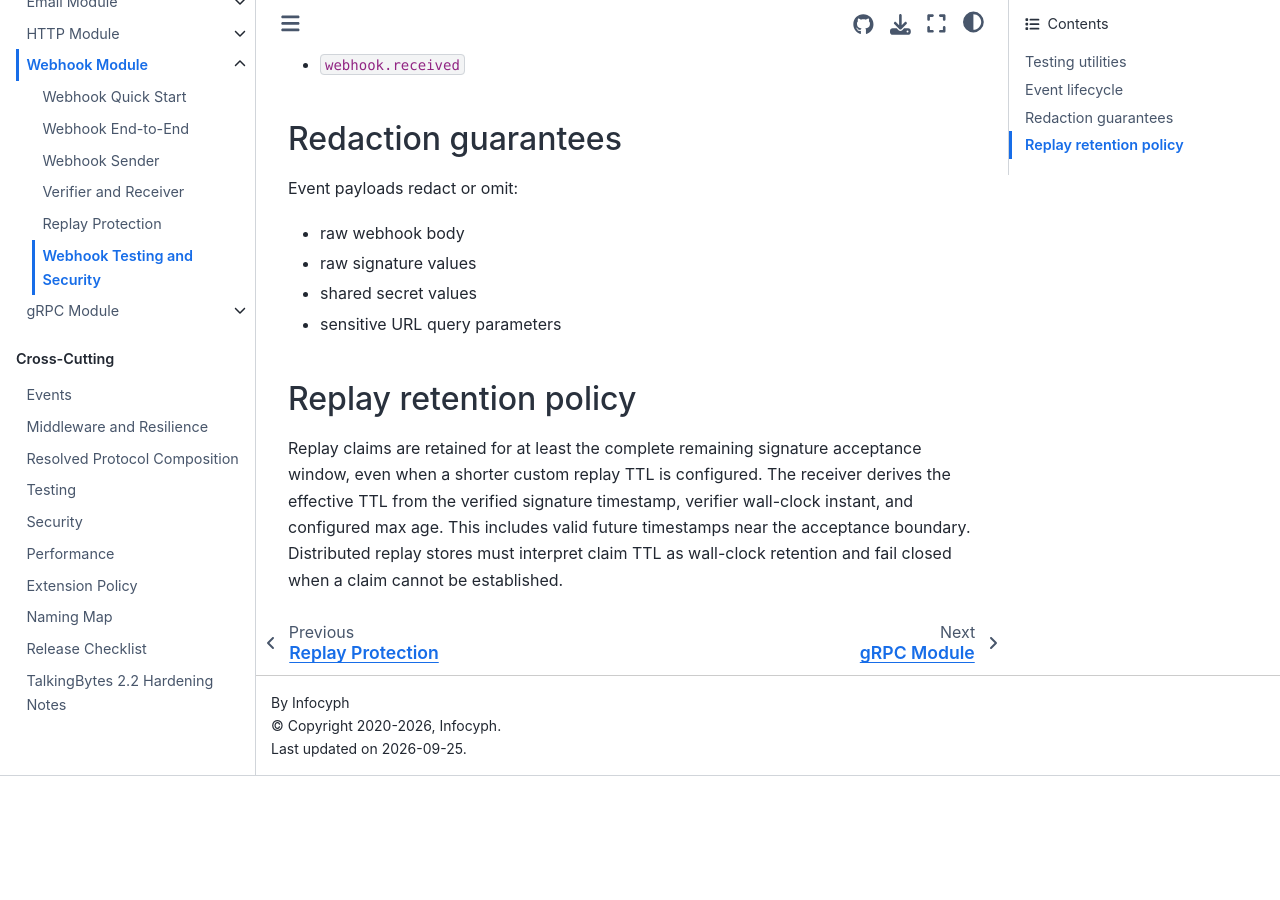
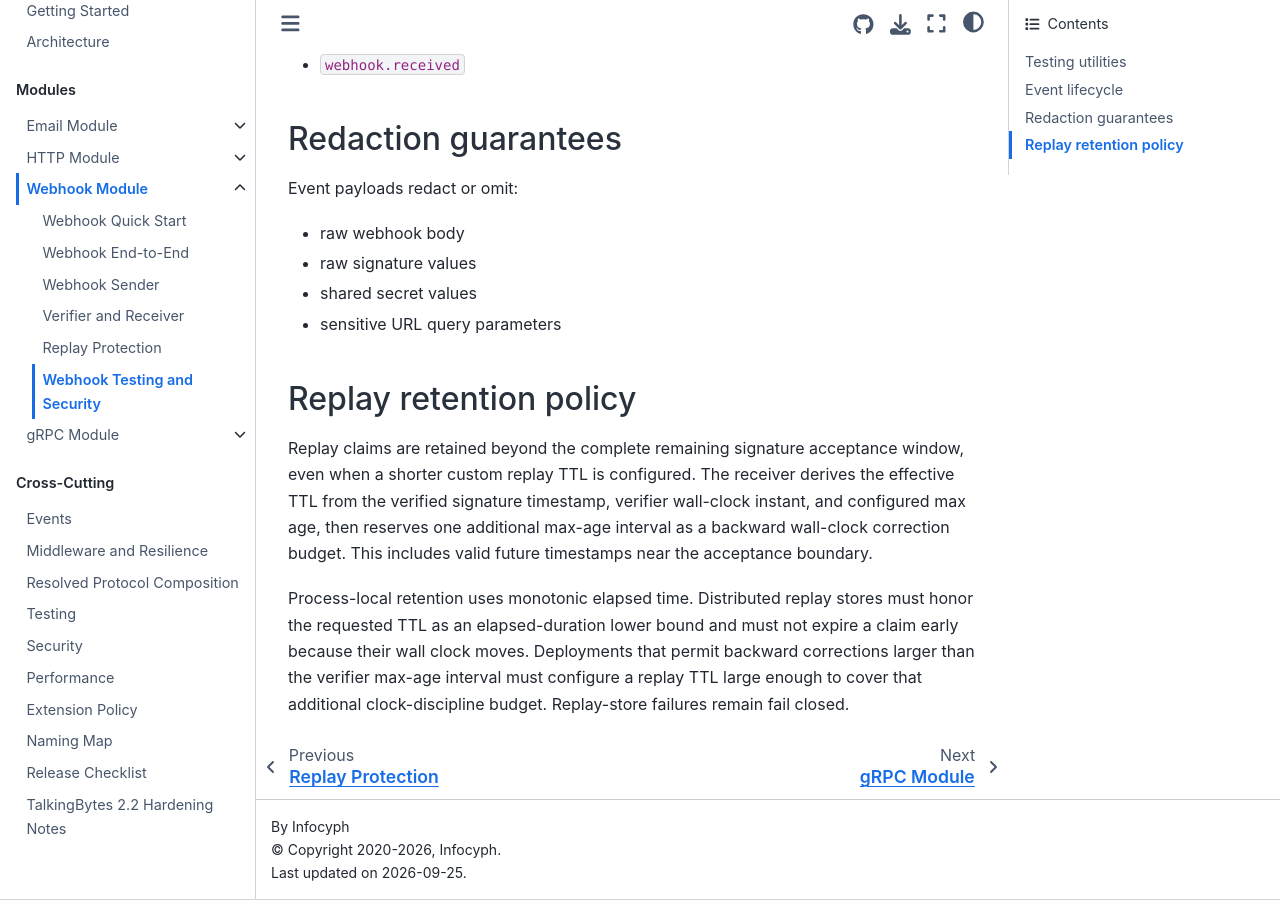
Before and after one commit to infocyph/TalkingBytes, a Sphinx documentation site: the page built from docs/webhook/testing-security.rst, in a window 1280 px wide and 900 px high, scrolled down 619 px. Built offline with Sphinx 7.4.7 and the Sphinx Book theme 1.1.4, drawn with Linux system fonts in a browser that asks for light colours; before the commit the page ends 1395 px from its top, so only the background shows below that.

Commit message:
docs(webhook): define replay clock assumptions

```diff
--- a/docs/webhook/testing-security.rst
+++ b/docs/webhook/testing-security.rst
@@ -36,10 +36,16 @@
 Replay retention policy
 -----------------------
 
-Replay claims are retained for at least the complete remaining signature
-acceptance window, even when a shorter custom replay TTL is configured. The
-receiver derives the effective TTL from the verified signature timestamp,
-verifier wall-clock instant, and configured max age. This includes valid
-future timestamps near the acceptance boundary. Distributed replay stores
-must interpret claim TTL as wall-clock retention and fail closed when a claim
-cannot be established.
+Replay claims are retained beyond the complete remaining signature acceptance
+window, even when a shorter custom replay TTL is configured. The receiver
+derives the effective TTL from the verified signature timestamp, verifier
+wall-clock instant, and configured max age, then reserves one additional
+max-age interval as a backward wall-clock correction budget. This includes
+valid future timestamps near the acceptance boundary.
+
+Process-local retention uses monotonic elapsed time. Distributed replay stores
+must honor the requested TTL as an elapsed-duration lower bound and must not
+expire a claim early because their wall clock moves. Deployments that permit
+backward corrections larger than the verifier max-age interval must configure
+a replay TTL large enough to cover that additional clock-discipline budget.
+Replay-store failures remain fail closed.
```
